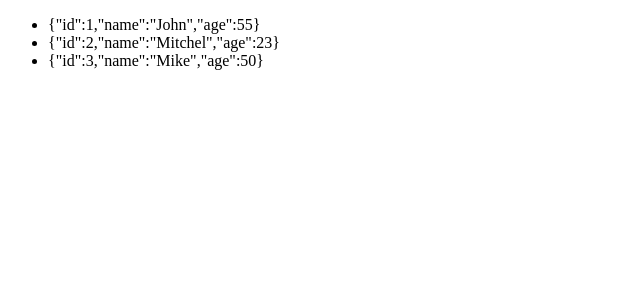
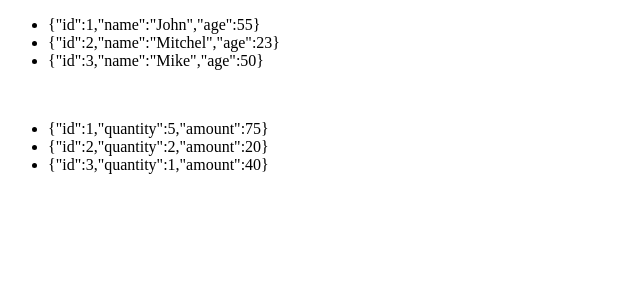
Before and after one commit to dedalusmax/react-typescript, a React (Create React App) app: page / in a window 1280 px wide. Shown: the top 300 px of the page, without its empty margins (0-640 px from the left). Built offline with nearby package versions, Linux system fonts and the light colour scheme; the HTML template or start-up script is replaced by a standard one.

Commit message:
generic items

```diff
--- a/src/App.tsx
+++ b/src/App.tsx
@@ -1,21 +1,23 @@
 import { DataGrid } from './Components/DataGrid';
 
-export interface User {
-  id: number;
-  name: string;
-  age: number;
-}
-
 export default function App() {
-  const users: User[] = [
+  const users = [
     { id: 1, name: "John", age: 55 },
     { id: 2, name: "Mitchel", age: 23 },
     { id: 3, name: "Mike", age: 50 }
   ];
 
+  const orders = [
+    { id: 1, quantity: 5, amount: 75 },
+    { id: 2, quantity: 2, amount: 20 },
+    { id: 3, quantity: 1, amount: 40 },
+  ];
+
   return (
     <>
       <DataGrid items={users} />
+      <br />
+      <DataGrid items={orders} />
     </>
   );
 }
```
Also changed, not shown: src/Components/DataGrid.tsx (+3 -5 lines).
